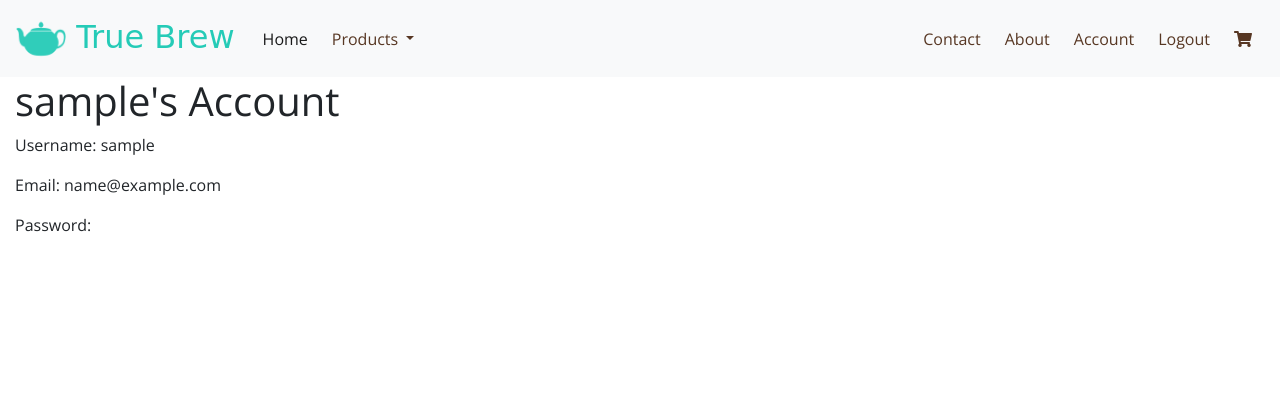
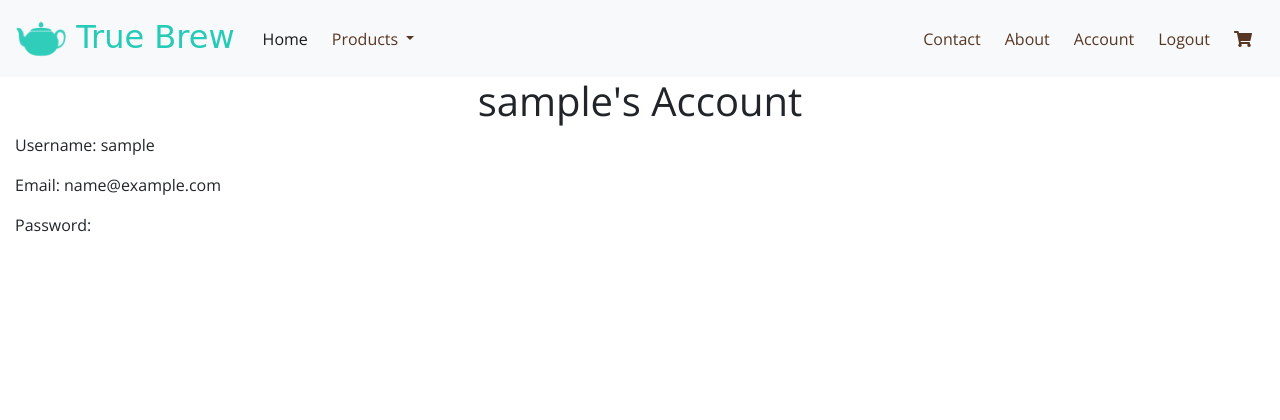
Before and after one commit to Sarani1612/truebrew, a Django app: page /accounts/account/ in a window 1280 px wide. Shown: the top 420 px of the page. Run offline with Django 3.2, Linux system fonts and the light colour scheme; the visitor is signed in with stand-in values (Sample User, id 1); some libraries are stand-ins or nearby versions; some web fonts are replaced.

Commit message:
added text-center class to heading

```diff
--- a/accounts/templates/account.html
+++ b/accounts/templates/account.html
@@ -4,7 +4,7 @@
 
 {% block content %}
 <section class="acocunt">
-    <h1>{{user.username}}'s Account</h1>
+    <h1 class="text-center">{{user.username}}'s Account</h1>
     {% if user.is_authenticated %}
 	<div>
 		<p>Username: {{ user.username }}</p>
```
